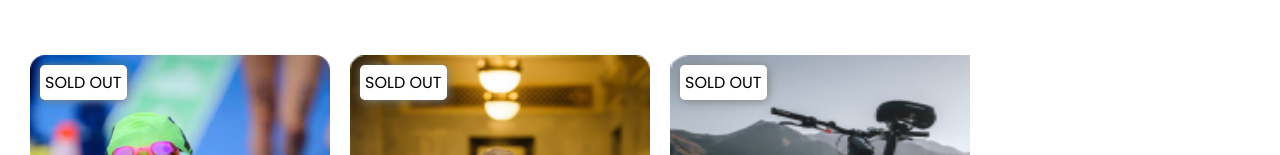
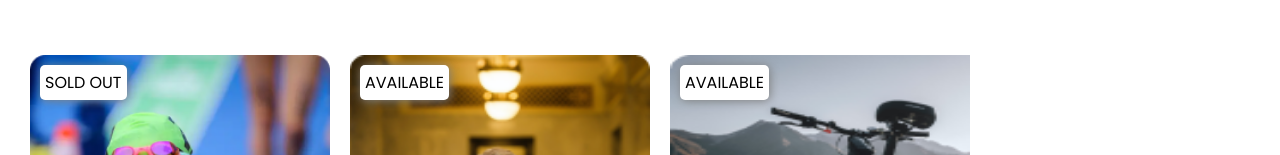
Before and after one commit to rawsashimi1604/AirbnbExperiences, a React (Create React App) app: page / in a window 1280 px wide. Shown: the part 772-927 px from the top of the page. Built offline with nearby package versions, Linux system fonts and the light colour scheme.

Commit message:
added ternary operator to dynamically state if slots are available

```diff
--- a/src/App.js
+++ b/src/App.js
@@ -10,7 +10,7 @@ export default function App() {
         return (
             <Card
                 img = {`./images/${element.coverImg}`}
-                status = "SOLD OUT"
+                status = {(element.openSpots) ? "AVAILABLE" : "SOLD OUT"}
                 rating = {element.stats.rating}
                 reviewCount = {element.stats.reviewCount}
                 country = {element.location}
```
